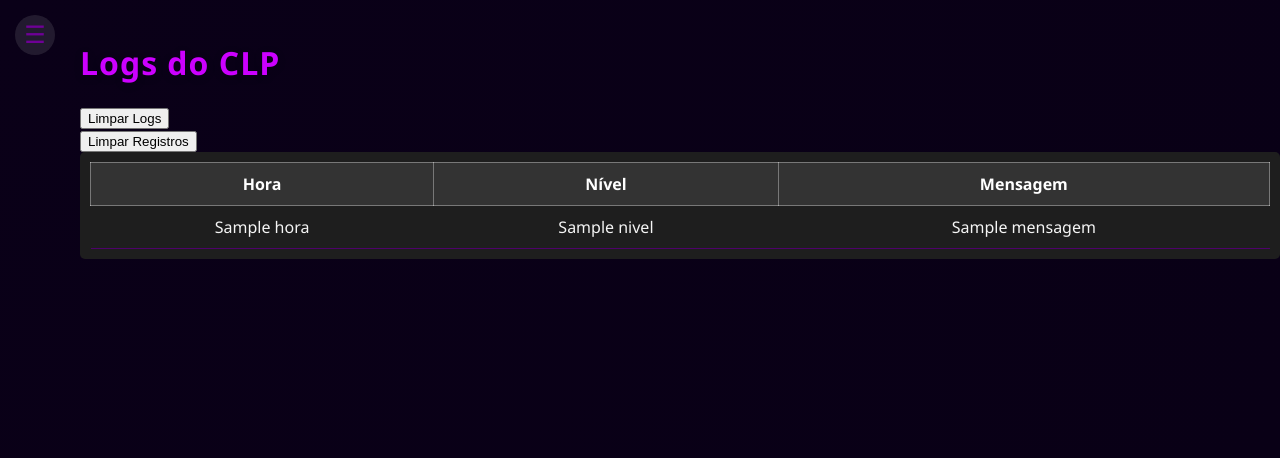
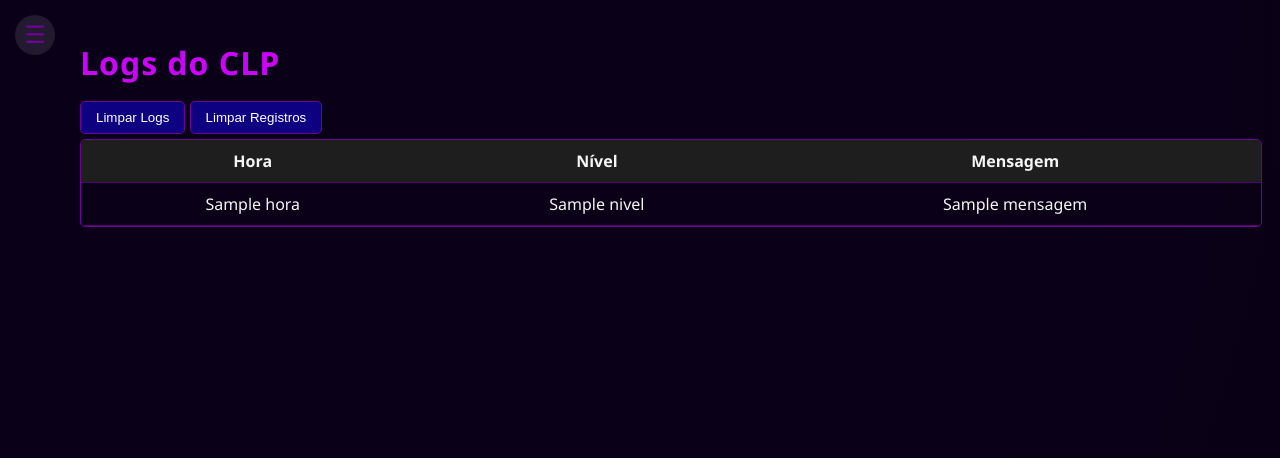
Before and after one commit to markus8006/CLP_TCC, a Flask app: template clp_app/server/templates/logs.html in a window 1280 px wide. Shown: the top 458 px of the page. Run offline with Flask 3, Linux system fonts and the light colour scheme; the template is opened without the code that fills it: most values are stand-ins (such as "Sample title", 1, 10 or a date in 2020).

Commit message:
Alteração do visual do site

```diff
--- a/clp_app/server/static/styles/detalhes.css
+++ b/clp_app/server/static/styles/detalhes.css
@@ -105,6 +105,11 @@
     transition: 0.3s;
 }
 
+.btn-acao:hover {
+    background-color: #1b00a3;
+    transform: translateY(-2px);
+}
+
 .input-form {
     background-color: rgba(71, 0, 202, 0.5);
     color: white;
--- a/clp_app/server/static/styles/logs.css
+++ b/clp_app/server/static/styles/logs.css
@@ -1,69 +1,69 @@
 /* Importa estilos de um arquivo base, se existir. */
 @import url('base.css');
 
-/* --- CORREÇÃO APLICADA AQUI --- */
-.log-container {
-    max-height: 80vh;
+
+/* Container com scroll para os logs */
+.logs-container {
+    max-height: 70vh;
     width: 100%;
-
-    /* A LINHA MAIS IMPORTANTE - O FUNDO ESCURO */
-    background-color: #1e1e1e; /* Um fundo padrão de "dark mode" */
-
-    padding: 10px;
-    overflow-y: auto;
-    border-radius: 5px; /* Adicionei para combinar com as células */
-    /* A borda externa cinza foi removida para um visual mais limpo */
+    overflow-y: auto; /* Cria a barra de rolagem */
+    border: 1px solid #6e0096;
+    border-radius: 5px;
 }
 
-.log-container table {
+.logs-container table {
     width: 100%;
     border-collapse: collapse;
 }
 
-.log-container th, .log-container td {
+.logs-container th, .logs-container td {
     padding: 10px;
     text-align: center;
     border-bottom: 1px solid #4d026a;
 }
 
 /* Cabeçalho da tabela fixo no topo */
-.log-container th {
+.logs-container th {
     position: sticky;
     top: 0;
     background-color: #1e1e1e;
 }
 
-
-/* Tabela com bordas separadas */
-.content_logs table {
-    width: 100%;
-    font-family: monospace;
-    border-collapse: separate;
-    border-spacing: 3px;
+/* Cores alternadas nas linhas para melhor legibilidade */
+.logs-container tbody tr:nth-child(even) {
+    background-color: #2c2c2c;
 }
 
-/* Células e cabeçalhos */
-.content_logs th, .content_logs td {
-    border: 1px solid rgba(255, 255, 255, 0.2); /* Deixei a borda um pouco mais sutil */
-    padding: 10px;
-    text-align: center;
-    color: #E0E0E0;
-    border-radius: 4px;
+.limpar_logs_clps {
+    position: relative;
+    top: -5px;
+    background-color: #0d0081;
+    color: white;
+    padding: 8px 15px;
+    border-radius: 5px;
+    border: 1px solid #6e0096;
+    cursor: pointer;
+    transition: 0.3s;
 }
 
-/* Cabeçalho fixo */
-.log-container table thead th {
-   position: sticky;
-   top: -11px; /* Ajuste para compensar o padding */
-   background-color: #333333; /* Cor sólida para melhor leitura */
-   color: #ffffff;
-   font-weight: bold;
-   /* A borda do cabeçalho pode ser um pouco mais forte */
-   border: 1px solid rgba(255, 255, 255, 0.4);
+.limpar_logs_clps:hover {
+    background-color: #1b00a3;
+    transform: translateY(-2px);
 }
 
-/* Efeito de hover */
-.content_logs tbody td:hover {
-    background-color: rgba(255, 255, 255, 0.1); /* Destaque com branco transparente */
+.limpar_registros_clps {
+    position: relative;
+    top: -5px;
+    background-color: #0d0081;
+    color: white;
+    padding: 8px 15px;
+    border-radius: 5px;
+    border: 1px solid #6e0096;
     cursor: pointer;
+    transition: 0.3s;
 }
+
+.limpar_registros_clps:hover {
+    background-color: #1b00a3;
+    transform: translateY(-2px);
+}
--- a/clp_app/server/templates/coleta.html
+++ b/clp_app/server/templates/coleta.html
@@ -21,9 +21,9 @@
 
 <div class="container_clps">
     <h2>Histórico</h2>
-    <button onclick="limparLogs()">Limpar logs</button>
-    <form action="{{ url_for('utils.limpar_coleta_ip') }}" method="POST">
-        <button type="submit">Limpar Registros</button>
+    <button class="limpar_logs_ips" onclick="limparLogs()">Limpar logs</button>
+    <form style="display: inline-block;" action="{{ url_for('utils.limpar_coleta_ip') }}" method="POST">
+        <button class="limpar_registros_ips" type="submit">Limpar Registros</button>
     </form>
 
     <div id="logs-container" class="logs-container">
--- a/clp_app/server/templates/logs.html
+++ b/clp_app/server/templates/logs.html
@@ -16,13 +16,13 @@
 
     <div>
         <h1 class="logs_do_clp">Logs do CLP</h1>
-        <button onclick="limparLogs()">Limpar Logs</button>
-        <form method="POST" action="{{ url_for('utils.limpar_logs') }}">
-            <button type="submit">Limpar Registros</button>
+        <button class="limpar_logs_clps" onclick="limparLogs()">Limpar Logs</button>
+        <form style="display: inline-block;" method="POST" action="{{ url_for('utils.limpar_logs') }}">
+            <button class="limpar_registros_clps" type="submit">Limpar Registros</button>
         </form>
 
 
-    <div class="log-container">
+    <div id="logs-container" class="logs-container">
         <table>
             <thead>
                 <tr>
```
Also changed, not shown: clp_app/server/static/styles/coleta.css (+34 -0 lines).
